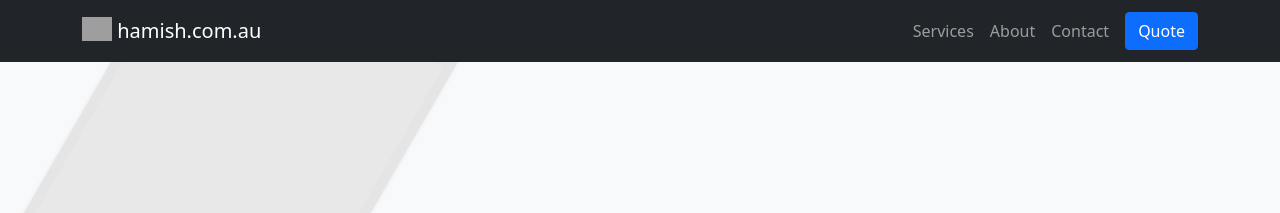
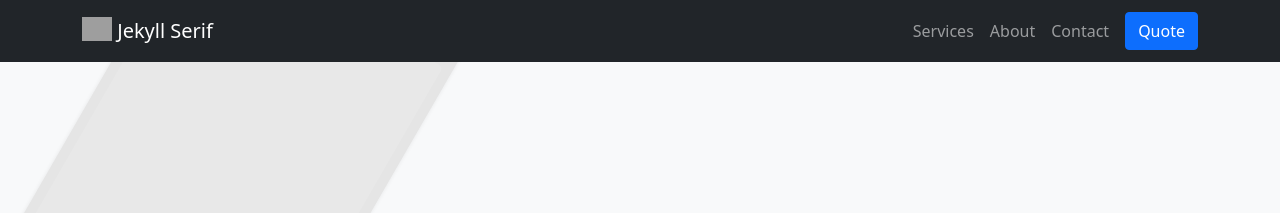
Before and after one commit to hamishcomau/hamishcomau, a Jekyll site: the page built from index.md, in a window 1280 px wide and 900 px high. Shown: the top 213 px of the window. Built offline with Jekyll 4.4.1, drawn with Linux system fonts in a browser that asks for light colours; our own code applies the rules of GitHub Pages for plain Markdown files; part of the change alters nothing that is shown; grey boxes are pictures that could not be loaded.

Commit message:
Fix Github Page Deployment Process

```diff
--- a/_config.yml
+++ b/_config.yml
@@ -1,24 +1,8 @@
-title: hamish.com.au
-author:
-  name: 'Github User'
-  email: 'github@example.com'
-description: >- # this means to ignore newlines until "baseurl:"
-  Write an awesome description for your new site here. You can edit this
-  line in _config.yml. It will appear in your document head meta (for
-  Google search results) and in your feed.xml site description.
+baseurl: '/'
+permalink: /:title/
+title: 'Jekyll Serif'
 
-excerpts:
-  # Displays or hides post excerpts from home layout post listing.
-  show: true
-  # Cuts off excerpts with an ellipsis (...) after 32 words (approx. 2 lines).
-  # You can also leave this false, and manually control excerpt length:
-  # https://jekyllrb.com/docs/posts/#post-excerpts
-  auto_truncate: true
-
-# Theme configuration
 bootstrap:
-  # Theme date format
-  # refer to https://shopify.github.io/liquid/filters/date/ if you want to customize this
   date_format: "%b %-d, %Y"
 
   header_pages:
@@ -26,24 +10,6 @@ bootstrap:
   - about.md
   - contact.md
 
-  # generate social links in footer
-  social_links:
-    twitter: 'https://twitter.com/jonaharagon'
-    github:  'https://github.com/jonaharagon'
-    #facebook: 'https://example.com/@jekyllrb'
-    #instagram: 'https://example.com/@jekyllrb'
-    #linkedin: 'https://example.com/@jekyllrb'
-    #google: 'https://example.com/@jekyllrb'
-    #youtube: 'https://example.com/@jekyllrb'
-    #twitch: 'https://example.com/@jekyllrb'
-    #telegram: 'https://example.com/@jekyllrb'
-    #whatsapp: 'https://example.com/@jekyllrb'
-    #discord: 'https://example.com/@jekyllrb'
-    #slack: 'https://example.com/@jekyllrb'
-
-
-# Build settings
-theme: jekyll-bootstrap-theme
 plugins:
   - jekyll-feed
   - jekyll-seo-tag
@@ -52,4 +18,14 @@ collections:
   services:
     output: true
 
-permalink: /:title/
+exclude:
+  - Gemfile
+  - Gemfile.lock
+  - node_modules
+  - vendor/bundle/
+  - vendor/cache/
+  - vendor/gems/
+  - vendor/ruby/
+  - LICENSE.md
+  - LICENSE
+  - README.md
```
